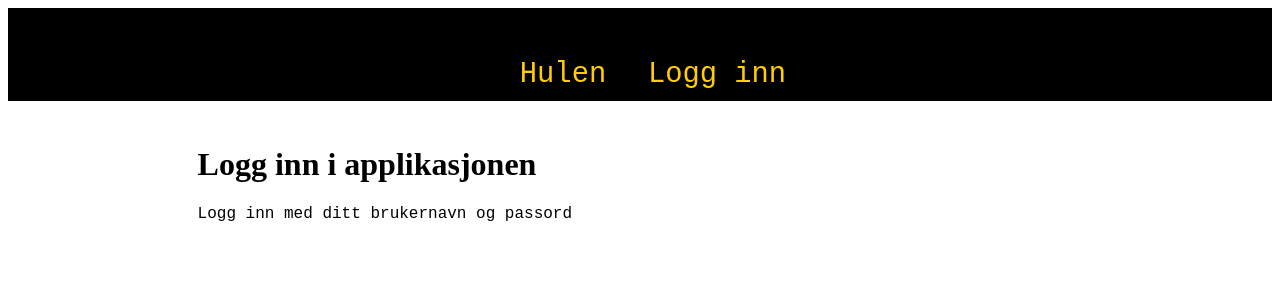
After one commit to nicolaigj/fyll-tankene, a Flask app: page /login in a window 1280 px wide. The commit adds this page. Shown: the top 300 px of the page. Run offline with Flask 2, Linux system fonts and the light colour scheme.

Commit message:
Add login page, db and form still missing

```diff
--- a/app/templates/base.html
+++ b/app/templates/base.html
@@ -8,6 +8,7 @@
         <div id="header">
             <ul>
                 <li><a href="/index">Hulen</a></li>
+                <li><a href="/login">Logg inn</a></li>
             </ul>
         </div>
         {% block content %}{% endblock %}
--- /dev/null
+++ b/app/templates/login.html
@@ -0,0 +1,9 @@
+{% extends "base.html" %}
+{% block content %}
+    <div id = "block">
+        <h1>Logg inn i applikasjonen</h1>
+        <div id = "content">
+            <p>Logg inn med ditt brukernavn og passord</p>
+        </div>
+    </div>
+{% endblock %}
--- a/app/views.py
+++ b/app/views.py
@@ -5,3 +5,7 @@ from app import app
 @app.route('/index')
 def index():
     return render_template('index.html')
+
+@app.route('/login')
+def login():
+    return render_template('login.html')
--- /dev/null
+++ b/config.py
@@ -0,0 +1,3 @@
+SQLALCHEMY_DATABASE_URI
+# Password only for development server
+MYSQLPASSWORD = 'Uttorty4545!!'
```
